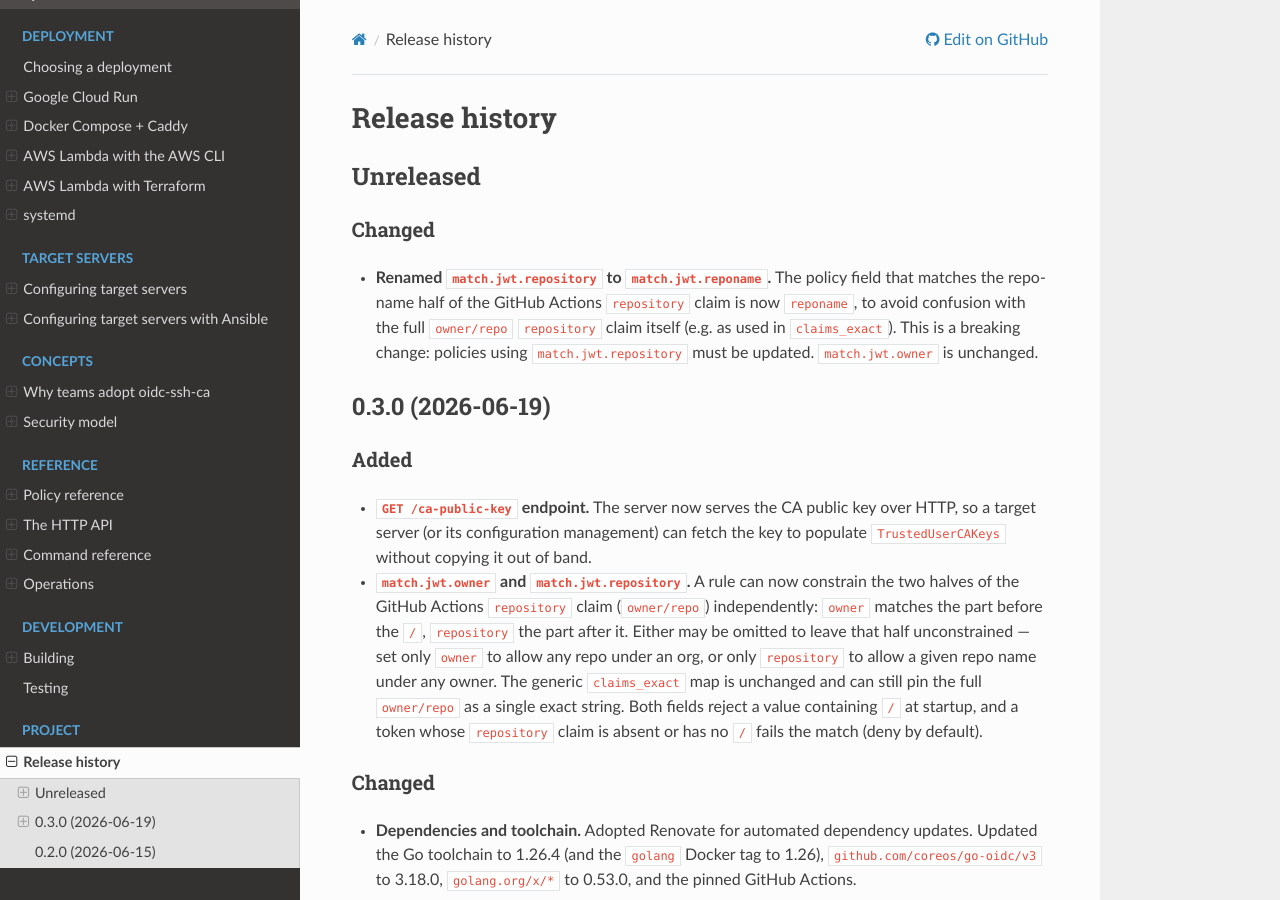
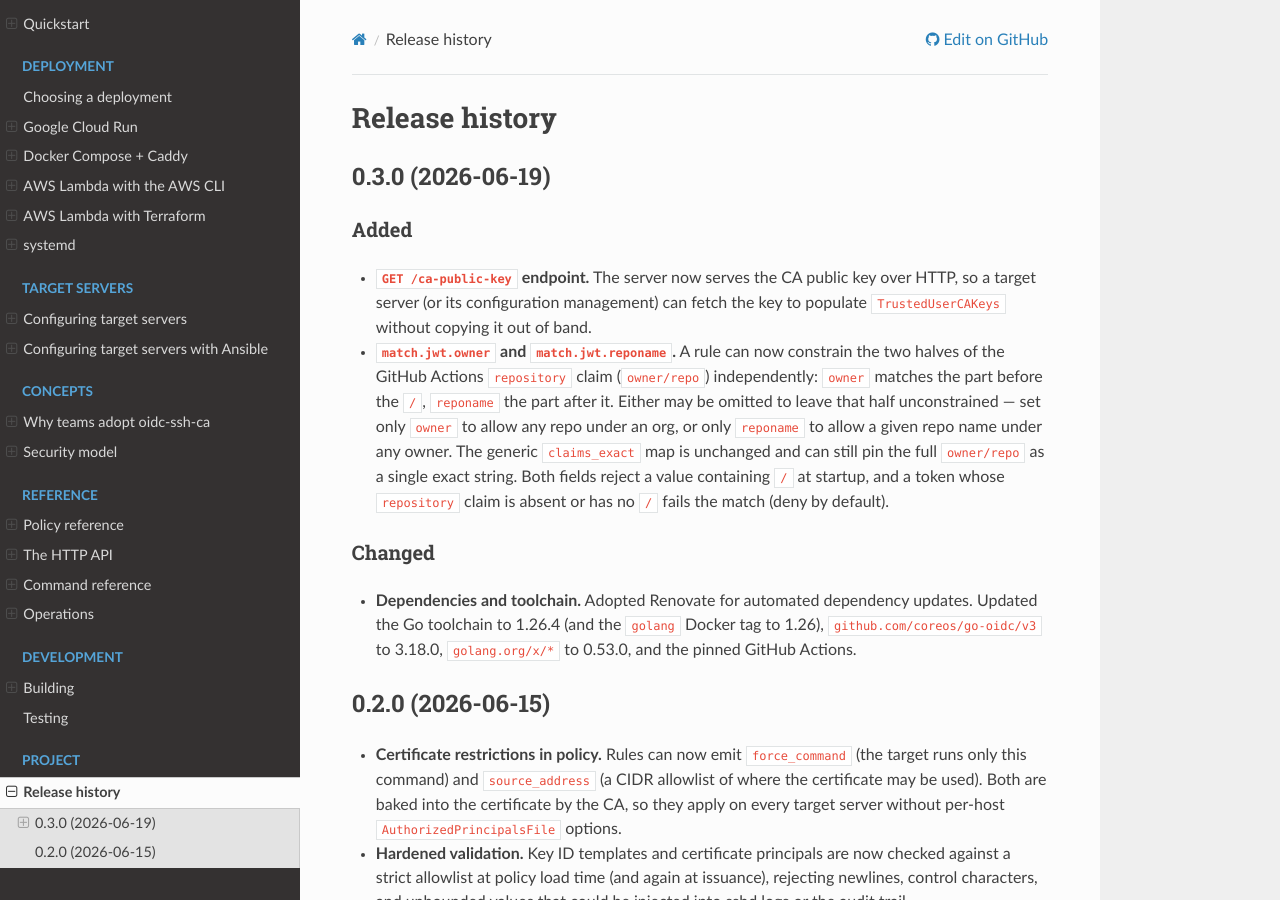
Before and after one commit to atsuoishimoto/oidc-ssh-ca, a Sphinx documentation site: the page built from docs/history.md, in a window 1280 px wide and 900 px high. Built offline with Sphinx 7.4.7 and the Read the Docs theme 3.1.0, drawn with Linux system fonts in a browser that asks for light colours.

Commit message:
docs: record reponame rename under 0.3.0 instead of Unreleased
The match.jwt.repository -> match.jwt.reponame rename shipped in the
0.3.0 tag (PR #40 is part of the 0.3.0 release), and the published
0.3.0 release notes already use reponame. Update history.md to match:
drop the stray Unreleased entry and use reponame in the 0.3.0 Added
section.

Claude-Session: https://claude.ai/code/session_017gR6rczm334zMCyQ33WJwp

```diff
--- a/docs/history.md
+++ b/docs/history.md
@@ -1,15 +1,4 @@
 # Release history
-
-## Unreleased
-
-### Changed
-
-- **Renamed `match.jwt.repository` to `match.jwt.reponame`.** The policy field
-  that matches the repo-name half of the GitHub Actions `repository` claim is
-  now `reponame`, to avoid confusion with the full `owner/repo` `repository`
-  claim itself (e.g. as used in `claims_exact`). This is a breaking change:
-  policies using `match.jwt.repository` must be updated. `match.jwt.owner` is
-  unchanged.
 
 ## 0.3.0 (2026-06-19)
 
@@ -18,11 +7,11 @@
 - **`GET /ca-public-key` endpoint.** The server now serves the CA public key
   over HTTP, so a target server (or its configuration management) can fetch
   the key to populate `TrustedUserCAKeys` without copying it out of band.
-- **`match.jwt.owner` and `match.jwt.repository`.** A rule can now constrain
+- **`match.jwt.owner` and `match.jwt.reponame`.** A rule can now constrain
   the two halves of the GitHub Actions `repository` claim (`owner/repo`)
-  independently: `owner` matches the part before the `/`, `repository` the
+  independently: `owner` matches the part before the `/`, `reponame` the
   part after it. Either may be omitted to leave that half unconstrained — set
-  only `owner` to allow any repo under an org, or only `repository` to allow
+  only `owner` to allow any repo under an org, or only `reponame` to allow
   a given repo name under any owner. The generic `claims_exact` map is
   unchanged and can still pin the full `owner/repo` as a single exact string.
   Both fields reject a value containing `/` at startup, and a token whose
```
